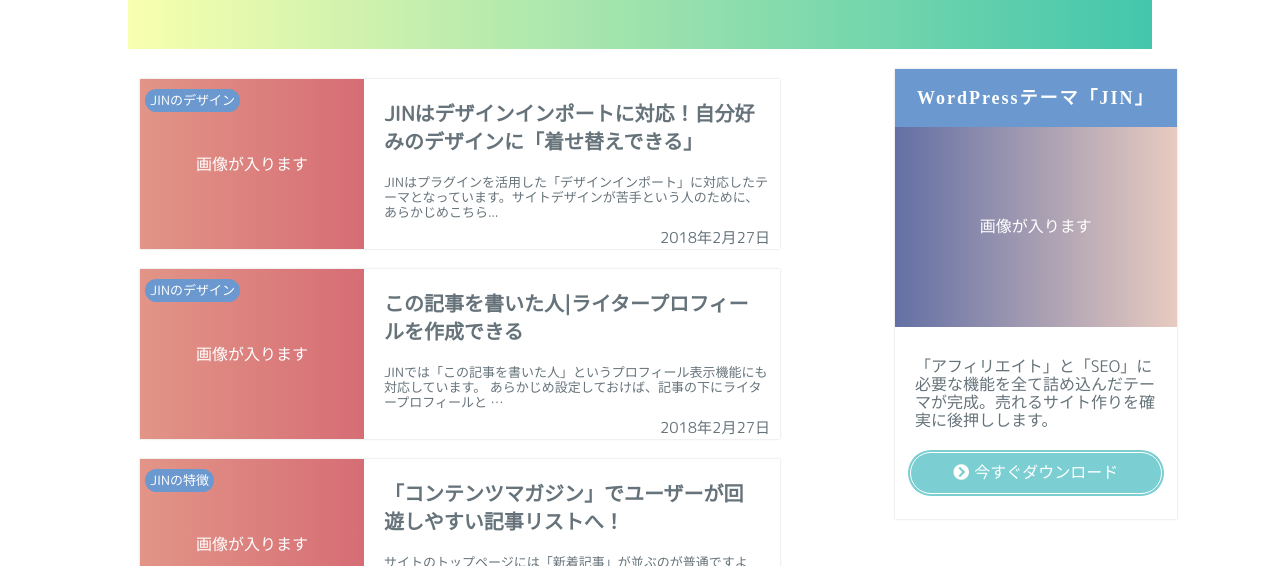
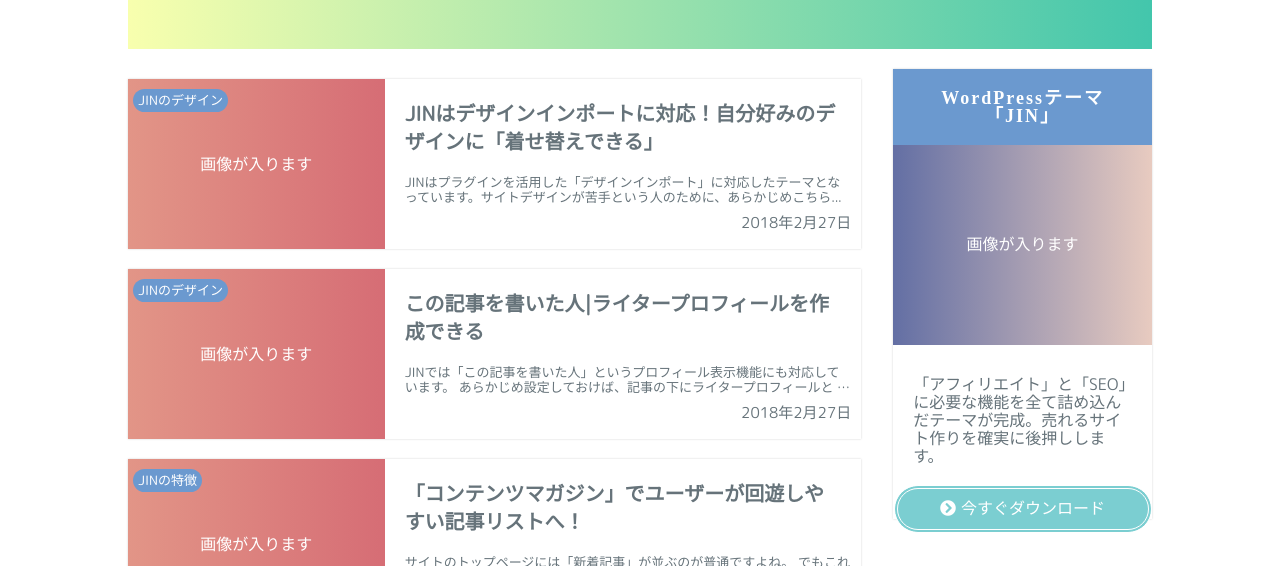
Before and after one commit to isizukaRyo/website_copy, a plain HTML site: page index.html in a window 1280 px wide. Shown: the part 231-797 px from the top of the page. Drawn offline with Linux system fonts and the light colour scheme.

Commit message:
no message

```diff
--- a/css/style.css
+++ b/css/style.css
@@ -118,15 +118,14 @@ article {
 }
 
 .container {
-	width: 100%;
+	width: 80%;
+	display: flex;
+	margin: 0 auto;
 
 }
 
 main {
-	width: 50%;
-	float: left;
-	margin-left: 140px;
-
+	width: 85%;
 }
 
 .box1 {
@@ -396,11 +395,8 @@ main {
 }
 
 side {
-	width: 22%;
-	float: left;
-	margin-left: 115px;
-
-
+	width: 30%;
+	margin-left: 2em;
 }
 
 .side1_box {
--- a/index.html
+++ b/index.html
@@ -13,10 +13,14 @@
 	<meta property="og:url" content="https://isizukaryo.github.io/website_copy/">
 	<meta property="og:image" content="http://isizukaryo.github.io/website_copy/images/jindemo.jpg">
 	<meta property="og:site_title" content="jin模写">
+	<meta name="viewport" content="width=device-width,initial-scale=1.0,minimum-scale=1.0">
+
 	<link rel="stylesheet" href="css/reset.css">
 	<link rel="stylesheet" href="css/style.css">
 	<link href="https://use.fontawesome.com/releases/v5.6.1/css/all.css" rel="stylesheet">
 	<link href="https://fonts.googleapis.com/css?family=M+PLUS+Rounded+1c&display=swap" rel="stylesheet">
+
+
 
 
 </head>
```
